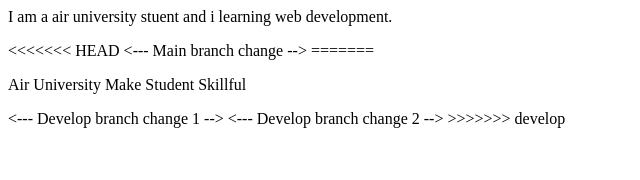
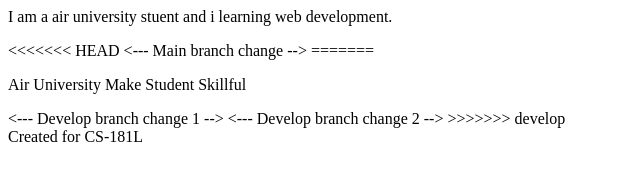
Before and after one commit to 2602949-design/2602949-portfolio, a plain HTML site: page index.html in a window 1280 px wide. Shown: the whole page, without its empty margins (0-640 px from the left). Drawn offline with Linux system fonts and the light colour scheme.

Commit message:
Add footer from teammate

```diff
--- a/index.html
+++ b/index.html
@@ -7,3 +7,4 @@
 <--- Develop branch change 1 -->
 <--- Develop branch change 2 -->
 >>>>>>> develop
+<footer>Created for CS-181L</footer>
```
